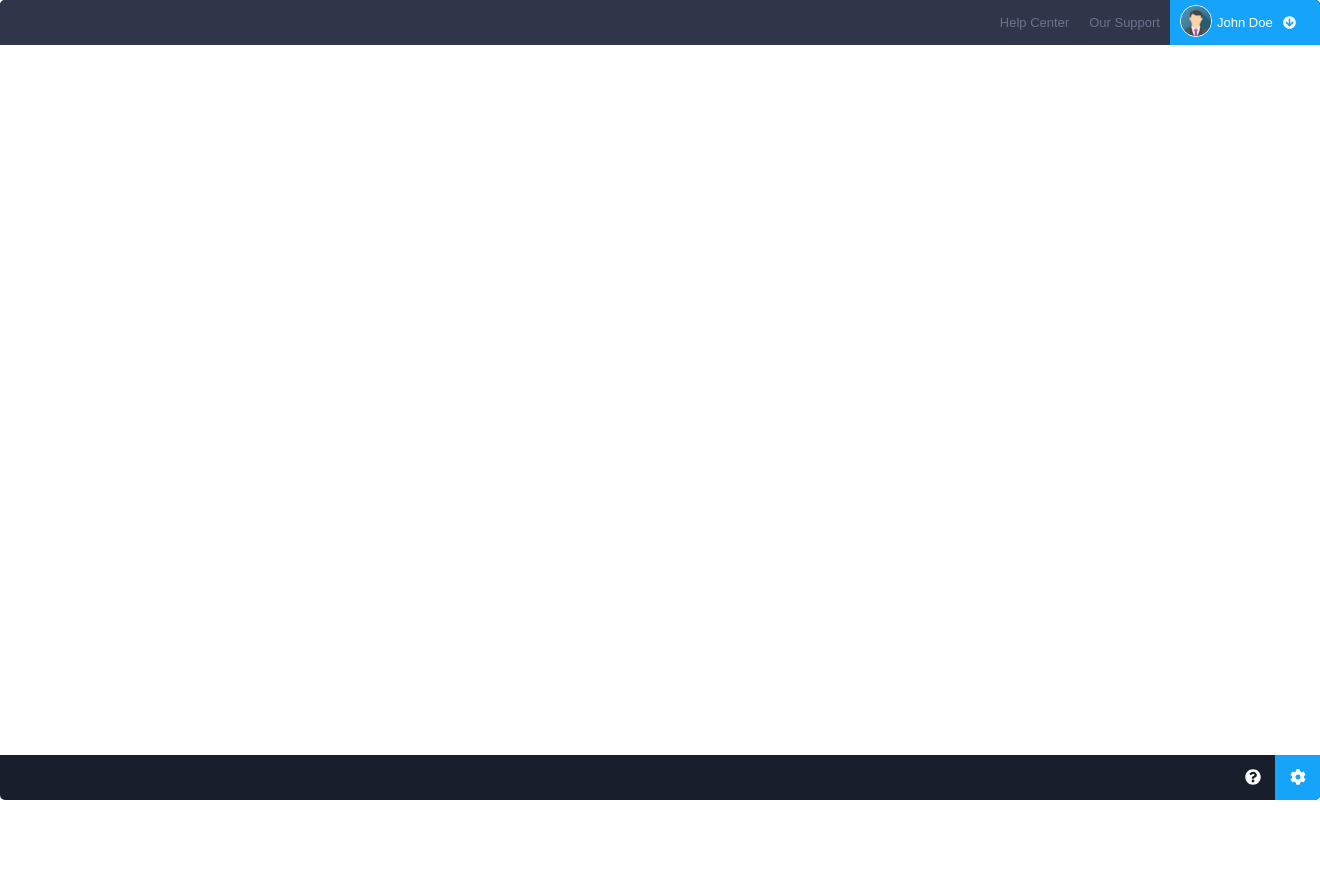
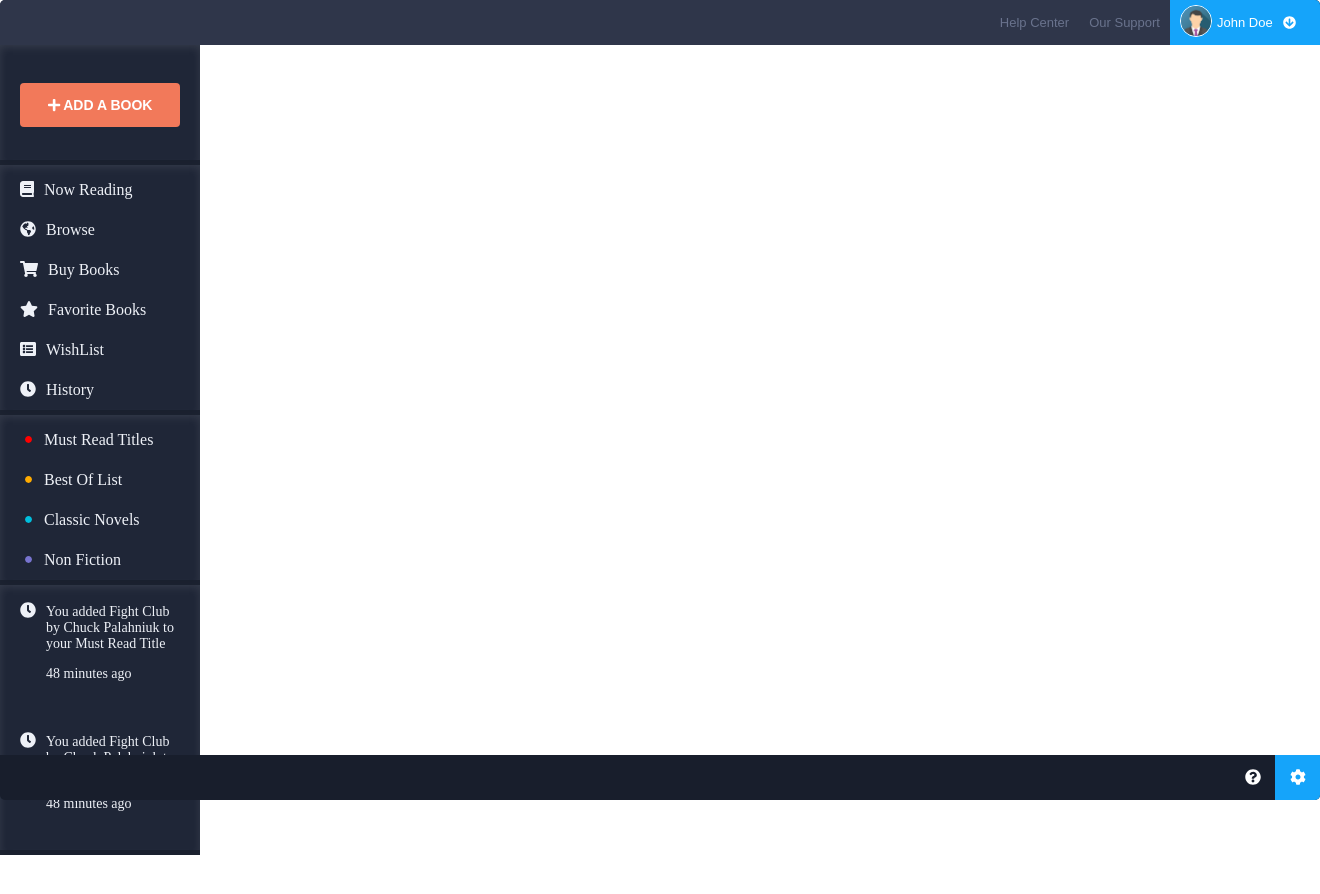
Before and after one commit to neitiris/MyBookApp, an Angular app: page / in a window 1280 px wide. Shown: the top 894 px of the page, 1320 px wide, since content can reach past the window. Before the commit the page ends 800 px from the top, so only its background shows below. Built offline with nearby package versions, Linux system fonts and the light colour scheme.

Commit message:
completed UI aside

```diff
--- a/src/app/page/my-book/my-book.component.css
+++ b/src/app/page/my-book/my-book.component.css
@@ -55,6 +55,91 @@
   display: flex; }
 
 /***********************************************************
+                      CONTENT
+***********************************************************/
+.content_container {
+  height: 100%;
+  padding: 45px 0; }
+
+.aside {
+  width: 200px;
+  height: 100%;
+  background-color: #1f2637; }
+
+.aside__list {
+  padding: 5px 0;
+  margin: 0;
+  box-shadow: inset rgba(24, 30, 44, 0.8) 0 -5px 0px, inset rgba(252, 255, 255, 0.1) 0 2px 8px, rgba(0, 0, 0, 0.8) 0 0px 0px 0px; }
+
+.aside__button-item {
+  padding: 35px 20px; }
+
+input:checked ~ label {
+  background: #15a4fa;
+  color: #fff; }
+
+input[type="radio"] {
+  display: none; }
+
+.aside__item {
+  list-style: none;
+  height: 40px;
+  align-items: center;
+  display: flex; }
+
+.aside__alert-item {
+  height: 130px; }
+
+.aside__alert-link {
+  height: 130px; }
+
+.alert__icon {
+  align-items: baseline !important; }
+
+.alert__text {
+  font-size: 14px; }
+
+.aside__link {
+  text-decoration: none;
+  color: #eef1f7;
+  display: flex;
+  align-items: center;
+  width: 100%;
+  height: 100%;
+  padding: 0 20px; }
+
+.aside__icon {
+  padding-right: 10px; }
+
+.circle_icon {
+  font-size: 7px;
+  padding: 5px 12px 5px 5px; }
+
+.add_book__button {
+  border: none;
+  border-radius: 4px;
+  background-color: #f2795a;
+  width: 160px;
+  height: 44px;
+  color: #ffffff;
+  font-size: 14px;
+  font-weight: bold;
+  line-height: 26px;
+  text-align: center; }
+
+.red {
+  color: red; }
+
+.orange {
+  color: #ffab00; }
+
+.blue {
+  color: #00bfdd; }
+
+.violete {
+  color: #7874cf; }
+
+/***********************************************************
                       FOOTER
 ***********************************************************/
 .footer {
--- a/src/app/page/my-book/my-book.component.html
+++ b/src/app/page/my-book/my-book.component.html
@@ -14,6 +14,38 @@
     </div>
   </header>
 
+  <div class="content_container">
+    <aside class="aside">
+      <ul class="aside__list">
+        <li class="aside__item aside__button-item">
+          <button class="add_book__button"><fa-icon [icon]="faPlus"> </fa-icon> ADD A BOOK</button>
+        </li>
+      </ul>
+      <ul class="aside__list">
+        <li class="aside__item" *ngFor="let link of linksList">
+          <input type="radio" name="radio" id="{{link.radio}}">
+          <label for="{{link.radio}}" class="aside__link"><fa-icon class="aside__icon" [icon]="link.icon"></fa-icon> {{link.name}}</label>
+        </li>
+      </ul>
+      <ul class="aside__list">
+        <li class="aside__item" *ngFor="let link of linksTypes">
+          <input type="radio" name="radio" id="{{link.radio2}}">
+          <label for="{{link.radio2}}" class="aside__link" ><fa-icon class="aside__icon circle_icon  {{link.class}}" [icon]="link.icon"></fa-icon> {{link.name}}</label>
+        </li>
+      </ul>
+      <ul class="aside__list">
+        <li class="aside__item aside__alert-item" *ngFor="let alert of alerts">
+          <div class="aside__link alert__icon"><fa-icon class="aside__icon" [icon]="alert.icon"></fa-icon>
+            <div class="aside__alert-link">
+              <p class="alert__text">{{alert.name}}</p>
+              <p class="alert__text">{{alert.time}}</p>
+            </div>
+          </div>
+        </li>
+      </ul>
+    </aside>
+  </div>
+
   <footer class="footer">
     <div class="footer__container">
       <ul class="footer__list">
--- a/src/app/page/my-book/my-book.component.scss
+++ b/src/app/page/my-book/my-book.component.scss
@@ -56,6 +56,92 @@
   display: flex;
 }
 /***********************************************************
+                      CONTENT
+***********************************************************/
+.content_container{
+  height: 100%;
+  padding: 45px 0;
+}
+.aside{
+  //background: #141824;
+  width: 200px;
+  height: 100%;
+  background-color:  #1f2637;
+}
+.aside__list{
+  padding: 5px 0;
+  margin: 0;
+  box-shadow:
+    inset rgba(24, 30, 44, 0.8) 0 -5px 0px,
+    inset rgba(252, 255, 255, 0.1) 0 2px 8px,
+    rgba(0, 0, 0, 0.8) 0 0px 0px 0px
+}
+.aside__button-item{
+  padding: 35px 20px;
+}
+input:checked~label{background:#15a4fa; color:#fff}
+input[type="radio"]{
+  display:none
+}
+.aside__item{
+  list-style: none;
+  height: 40px;
+  align-items: center;
+  display: flex;
+}
+.aside__alert-item{
+  height: 130px;
+}
+.aside__alert-link{
+  height: 130px;
+}
+.alert__icon{
+  align-items: baseline !important;
+}
+.alert__text{
+  font-size: 14px;
+}
+.aside__link{
+  text-decoration: none;
+  color: #eef1f7;
+  display: flex;
+  align-items: center;
+  width: 100%;
+  height: 100%;
+  padding: 0 20px;
+}
+.aside__icon{
+  padding-right: 10px;
+}
+.circle_icon{
+  font-size: 7px;
+  padding: 5px 12px 5px 5px;
+}
+.add_book__button{
+  border: none;
+  border-radius: 4px;
+  background-color:  #f2795a;
+  width: 160px;
+  height: 44px;
+  color:  #ffffff;
+  font-size: 14px;
+  font-weight: bold;
+  line-height: 26px;
+  text-align: center;
+}
+.red{
+  color: red;
+}
+.orange{
+  color: #ffab00;
+}
+.blue{
+  color: #00bfdd;
+}
+.violete{
+  color: #7874cf;
+}
+/***********************************************************
                       FOOTER
 ***********************************************************/
 .footer{
--- a/src/app/page/my-book/my-book.component.ts
+++ b/src/app/page/my-book/my-book.component.ts
@@ -2,7 +2,15 @@ import { Component, OnInit } from '@angular/core';
 import {
   faArrowCircleDown,
   faCog,
-  faQuestionCircle
+  faQuestionCircle,
+  faPlus,
+  faBook,
+  faGlobeAmericas,
+  faShoppingCart,
+  faStar,
+  faClock,
+  faListAlt,
+  faCircle
 } from '@fortawesome/free-solid-svg-icons';
 
 @Component({
@@ -14,8 +22,27 @@ export class MyBookComponent implements OnInit {
   faArrowCircleDown = faArrowCircleDown;
   faCog = faCog;
   faQuestionCircle = faQuestionCircle;
+  faPlus = faPlus;
   users = [
     {img: '../../../assets/img_avatar.png', name: 'John Doe'}
+  ];
+  linksList = [
+    {icon: faBook, name: 'Now Reading', radio: 'radio1'},
+    {icon: faGlobeAmericas, name: 'Browse', radio: 'radio2'},
+    {icon: faShoppingCart, name: 'Buy Books', radio: 'radio3'},
+    {icon: faStar, name: 'Favorite Books', radio: 'radio4'},
+    {icon: faListAlt, name: 'WishList', radio: 'radio5'},
+    {icon: faClock, name: 'History', radio: 'radio7'}
+  ];
+  linksTypes = [
+    {icon: faCircle, name: 'Must Read Titles', radio2: 'radio8', class: 'red'},
+    {icon: faCircle, name: 'Best Of List', radio2: 'radio9', class: 'orange'},
+    {icon: faCircle, name: 'Classic Novels', radio2: 'radio10', class: 'blue'},
+    {icon: faCircle, name: 'Non Fiction', radio2: 'radio11', class: 'violete'},
+  ];
+  alerts = [
+    {icon: faClock, name: 'You added Fight Club by Chuck Palahniuk to your Must Read Title', time: '48 minutes ago'},
+    {icon: faClock, name: 'You added Fight Club by Chuck Palahniuk to your Must Read Title', time: '48 minutes ago'}
   ];
   constructor() { }
 
```
Also changed, not shown: 1 other file (tests, documents, lock files or other folders).
